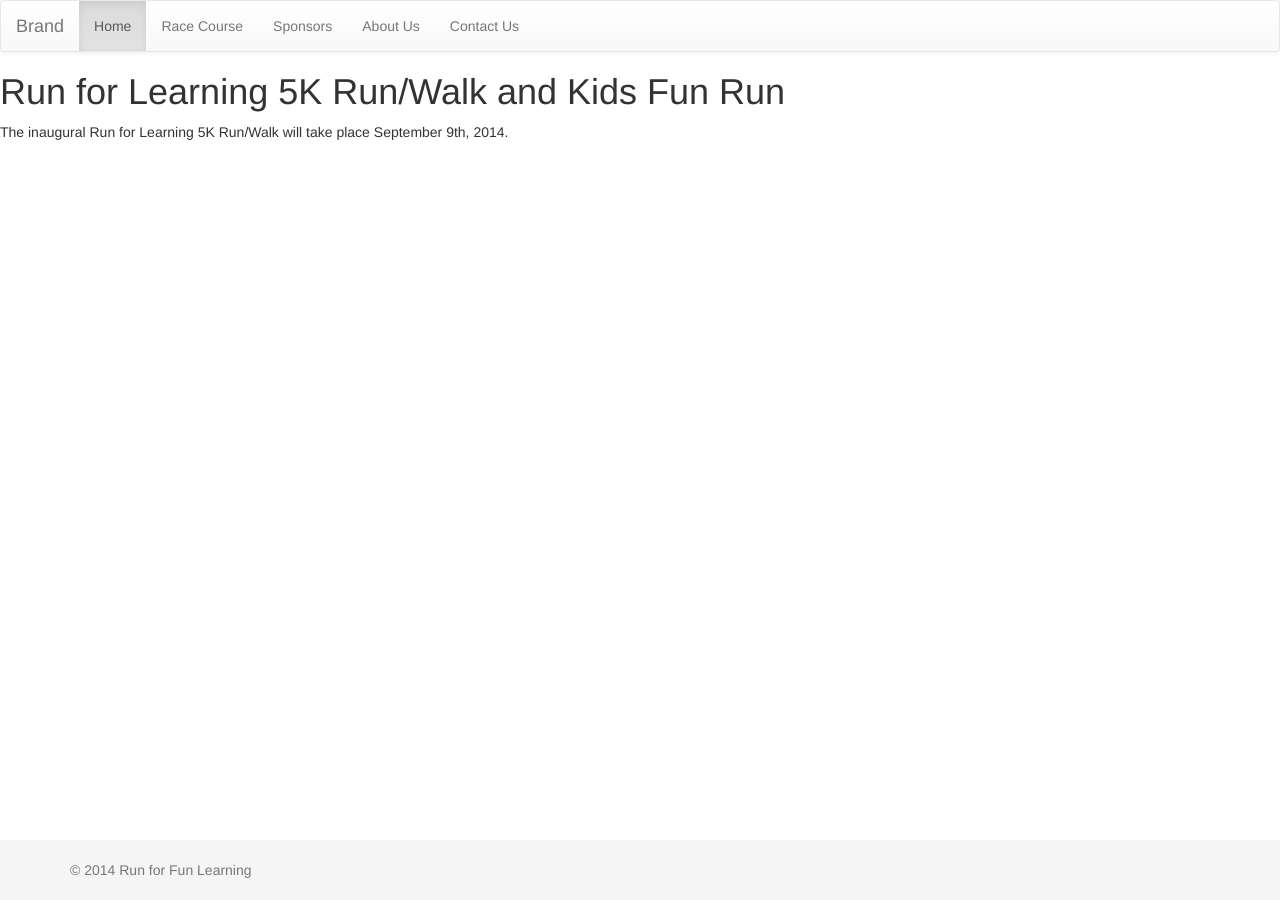
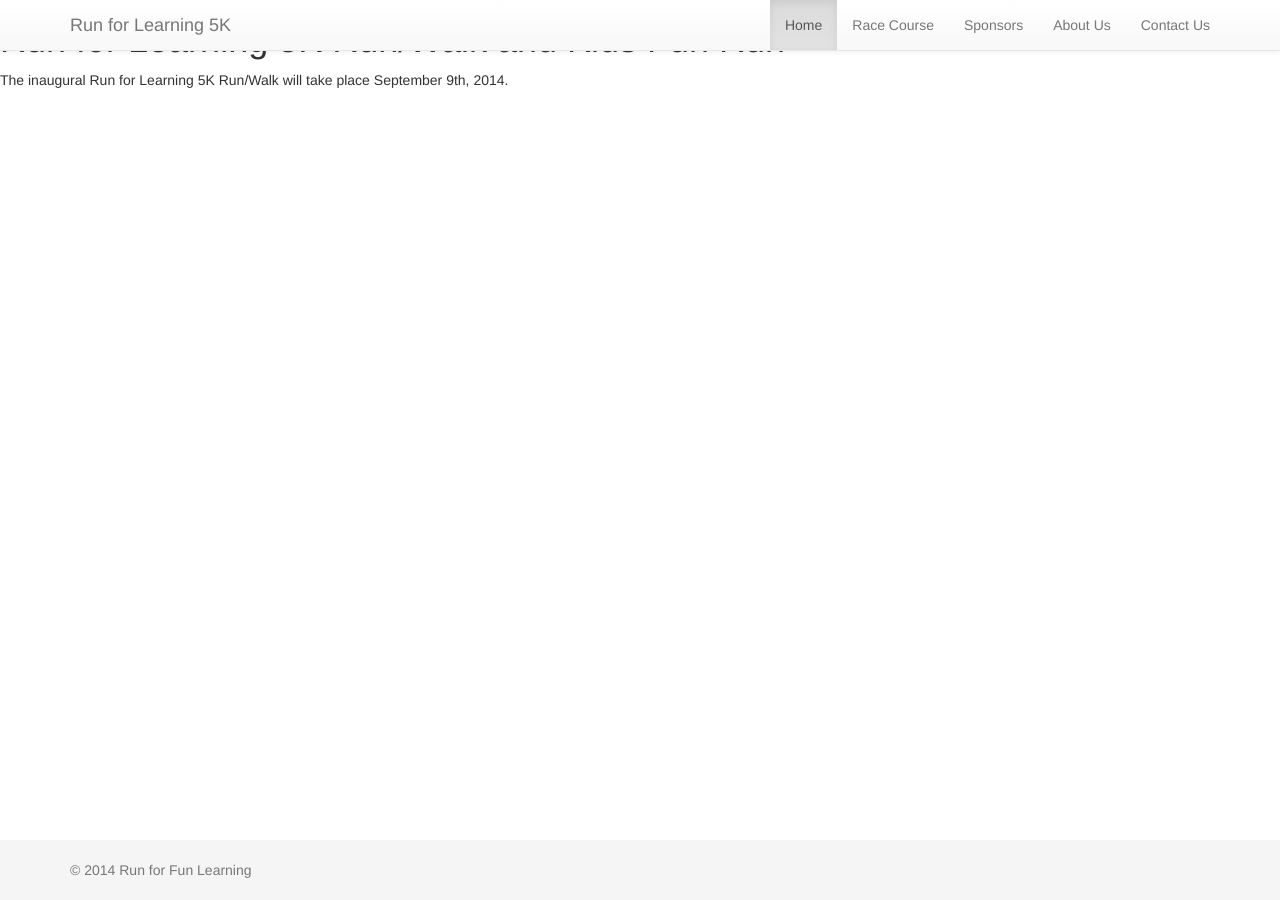
Before and after one commit to runforlearning/runforlearning.github.io, a Jekyll site: the page built from index.md, in a window 1280 px wide. Built offline with Jekyll 4.4.1, drawn with Linux system fonts in a browser that asks for light colours; nearby versions of some CDN libraries.

Commit message:
Fixes navbar

```diff
--- a/_includes/header.html
+++ b/_includes/header.html
@@ -1,5 +1,5 @@
-<nav class="navbar navbar-default" role="navigation">
-  <div class="container-fluid">
+<nav class="navbar navbar-default navbar-fixed-top" role="navigation">
+  <div class="container">
     <!-- Brand and toggle get grouped for better mobile display -->
     <div class="navbar-header">
       <button type="button" class="navbar-toggle" data-toggle="collapse" data-target="#rfl-navbar-collapse">
@@ -8,12 +8,12 @@
         <span class="icon-bar"></span>
         <span class="icon-bar"></span>
       </button>
-      <a class="navbar-brand" href="">Brand</a>
+      <a class="navbar-brand" href="/">Run for Learning 5K</a>
     </div>
 
     <!-- Collect the nav links, forms, and other content for toggling -->
     <div class="collapse navbar-collapse" id="rfl-navbar-collapse">
-      <ul class="nav navbar-nav">
+      <ul class="nav navbar-nav navbar-right">
         <li class="active"><a href="#">Home</a></li>
         <li><a href="#">Race Course</a></li>
         <li><a href="#">Sponsors</a></li>
```
